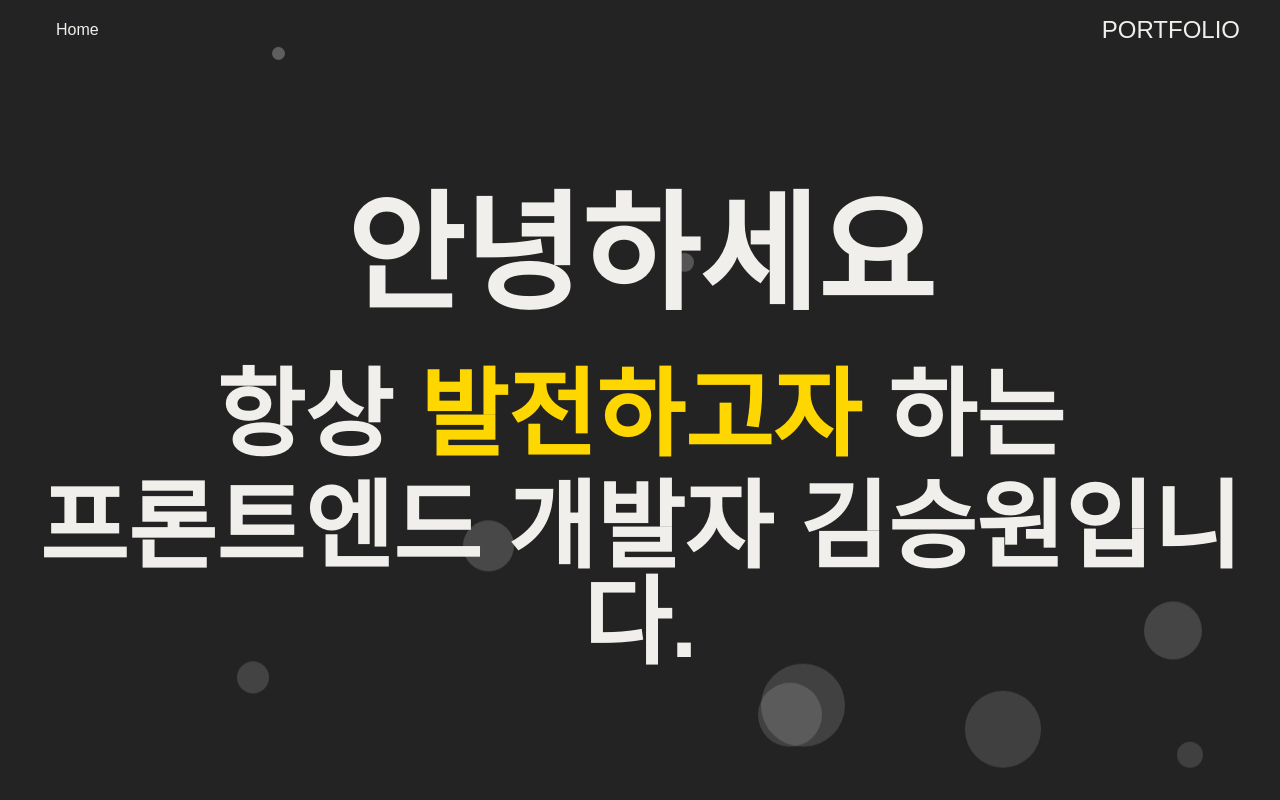
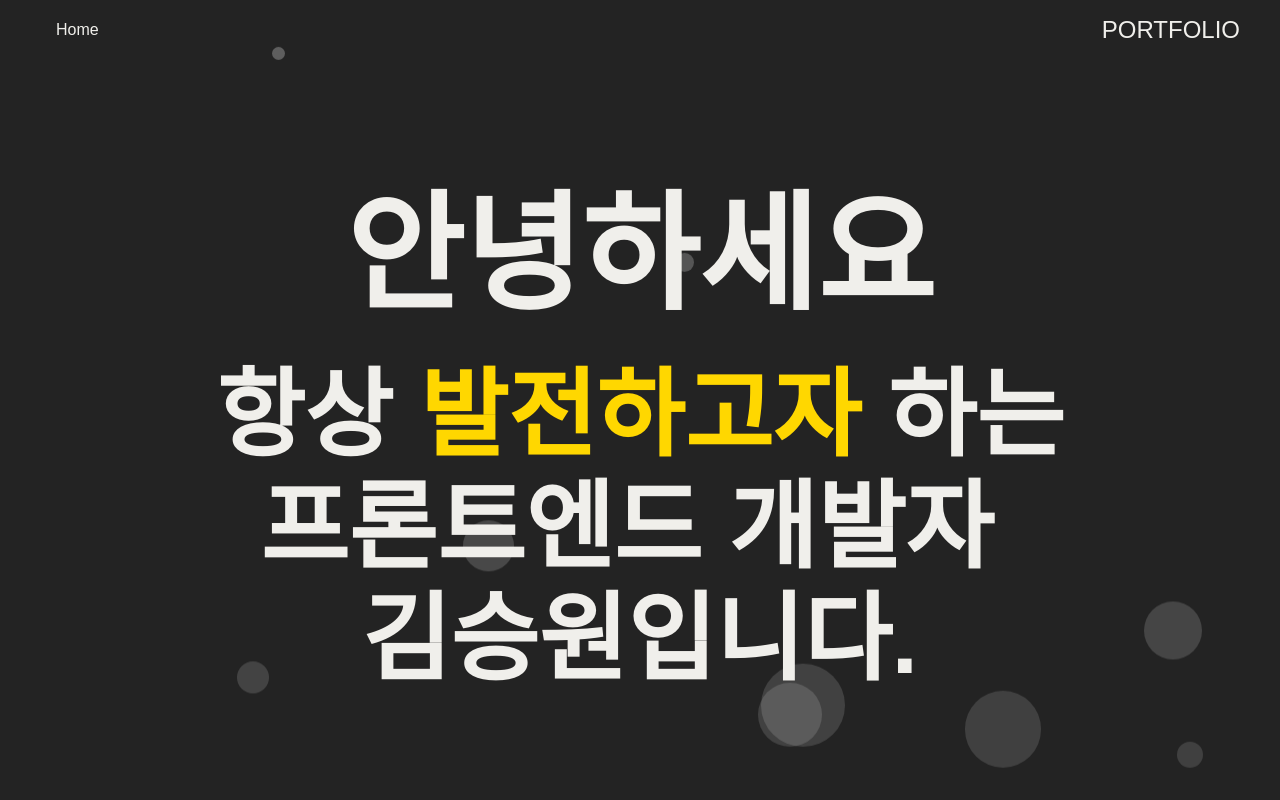
Before and after one commit to goosull/portfolio, a Next.js app: page / in a window 1280 px wide. Shown: the top 800 px of the page. Built offline with nearby package versions, Linux system fonts and the light colour scheme; no server answers; the database is empty; a web font is replaced by a local one.

Commit message:
오류 수정

```diff
--- a/src/app/layout.tsx
+++ b/src/app/layout.tsx
@@ -26,7 +26,7 @@ export default function RootLayout({
   return (
     <html
       lang="en"
-      className="h-screen w-screen min-h-screen min-w-screen max-w-screen max-h-screen"
+      className="h-screen w-screen min-h-screen min-w-screen max-w-screen max-h-screen overflow-x-hidden"
     >
       <body
         className={`${geistSans.variable} ${geistMono.variable} antialiased font-freesentation w-full h-full`}
--- a/src/components/intro/ui/intro.tsx
+++ b/src/components/intro/ui/intro.tsx
@@ -44,9 +44,12 @@ export const Intro = () => {
           </span>
           <h2 className="text-4xl lg:text-8xl font-bold z-40 text-center">
             프론트엔드 개발자&nbsp;
-            <span className="rainbow-hover">김승원</span>
+          </h2>
+          <h2 className="text-4xl lg:text-8xl font-bold z-40 text-center">
+            <span className=" rainbow-hover">김승원</span>
             입니다.
           </h2>
+
           <div className="mt-20 lg:mt-40 border-[#F0EFEB] border-4 w-16 h-28 lg:w-20 lg:h-32 rounded-full flex justify-center">
             <div className="w-2 h-6 lg:h-8 bg-[#F0EFEB] rounded-full mt-4 lg:mt-4 animate-bounceDown"></div>
           </div>
```
